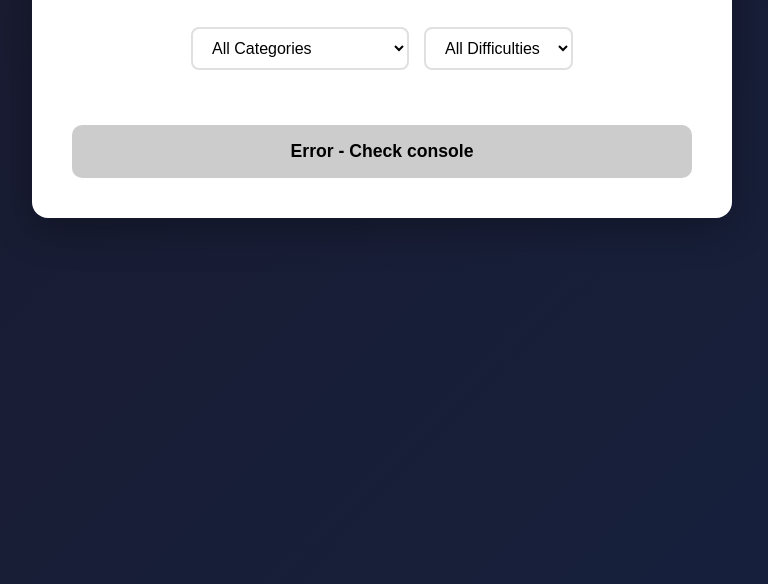
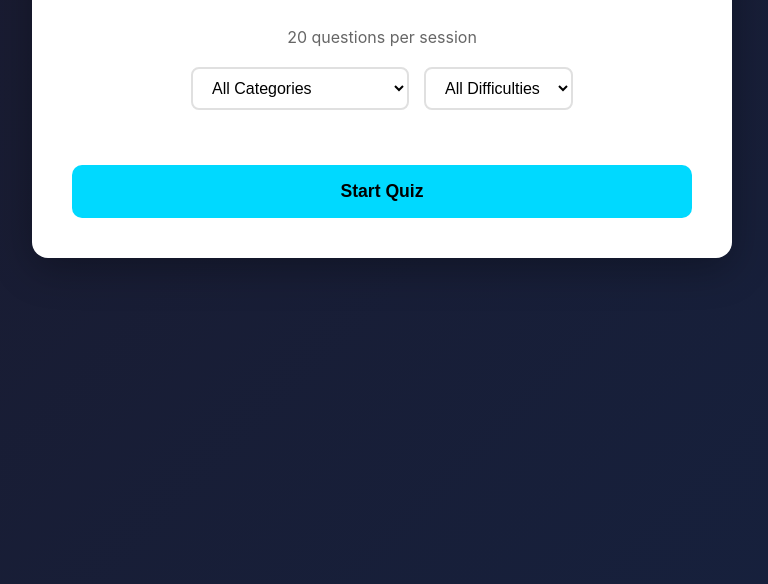
Before and after one commit to yurifleon/DevOps-Quiz, a website: page AI-quiz/index.html in a window 1280 px wide. Shown: the part 216-800 px from the top of the page, without its empty margins (258-1026 px from the left). Drawn offline with Linux system fonts and the light colour scheme.

Commit message:
Fix undefined QUESTIONS_PER_SESSION

```diff
--- a/AI-quiz/index.html
+++ b/AI-quiz/index.html
@@ -343,6 +343,8 @@
     </div>
 
     <script>
+        const QUESTIONS_PER_SESSION = 20;
+
         let allQuestions = [];
         let filteredQuestions = [];
         let currentQuestion = 0;
```
